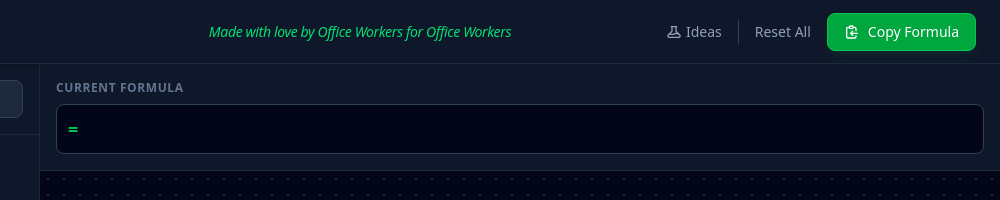
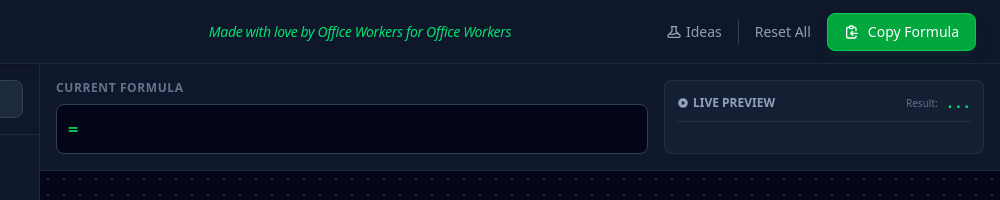
Before and after one commit to offixe-wrk/formula-wizard, a plain HTML site: page index.html in a window 1280 px wide. Shown: the top 200 px of the page, 280-1280 px from the left. Drawn offline with nearby package versions, Linux system fonts and the light colour scheme.

Commit message:
feat: enhance result preview with live data display

```diff
--- a/index.html
+++ b/index.html
@@ -83,17 +83,40 @@
         <!-- Main Area: Builder -->
         <main class="flex-1 flex flex-col bg-slate-950 relative overflow-hidden">
 
-            <!-- Result Preview Bar -->
+            <!-- Result Preview & Live Data Bar -->
             <div class="bg-slate-900 border-b border-slate-800 p-4 shadow-sm shrink-0 z-10">
-                <label class="block text-xs font-semibold text-slate-500 uppercase tracking-wider mb-2">Current
-                    Formula</label>
-                <div class="relative group">
-                    <div class="absolute inset-y-0 left-0 pl-3 flex items-center pointer-events-none">
-                        <span class="text-green-500 font-bold text-lg">=</span>
+                <div class="flex flex-col lg:flex-row gap-4">
+                    <!-- Formula Output -->
+                    <div class="flex-1 min-w-0">
+                        <label class="block text-xs font-semibold text-slate-500 uppercase tracking-wider mb-2">Current Formula</label>
+                        <div class="relative group">
+                            <div class="absolute inset-y-0 left-0 pl-3 flex items-center pointer-events-none">
+                                <span class="text-green-500 font-bold text-lg">=</span>
+                            </div>
+                            <input type="text" id="formula-result" readonly class="w-full pl-8 pr-4 py-3 bg-slate-950 border border-slate-700 rounded-lg font-mono text-slate-300 focus:outline-none focus:ring-2 focus:ring-green-500/50 focus:border-green-500 select-all cursor-text transition-all group-hover:border-slate-600" value="">
+                        </div>
                     </div>
-                    <input type="text" id="formula-result" readonly
-                        class="w-full pl-8 pr-4 py-3 bg-slate-950 border border-slate-700 rounded-lg font-mono text-slate-300 focus:outline-none focus:ring-2 focus:ring-green-500/50 focus:border-green-500 select-all cursor-text transition-all group-hover:border-slate-600"
-                        value="">
+                    <!-- Live Data Preview -->
+                    <div class="w-full lg:w-80 bg-slate-800/50 rounded-lg border border-slate-700/50 p-3">
+                        <div class="flex justify-between items-center mb-2 pb-2 border-b border-slate-700/50">
+                            <h4 class="text-xs font-bold text-slate-400 uppercase flex items-center gap-1">
+                                <svg xmlns="http://www.w3.org/2000/svg" class="h-3 w-3" viewBox="0 0 20 20" fill="currentColor">
+                                    <path fill-rule="evenodd"
+                                        d="M10 18a8 8 0 100-16 8 8 0 000 16zM9.555 7.168A1 1 0 008 8v4a1 1 0 001.555.832l3-2a1 1 0 000-1.664l-3-2z"
+                                        clip-rule="evenodd" />
+                                </svg>
+                                Live Preview
+                            </h4>
+                            <div class="flex items-center gap-2">
+                                <span class="text-[10px] text-slate-500">Result:</span>
+                                <span id="live-preview-result" class="text-green-400 font-mono font-bold text-sm">...</span>
+                            </div>
+                        </div>
+                        <div id="live-preview-container" class="grid grid-cols-2 gap-2">
+                            <!-- Inputs injected by JS -->
+                        </div>
+                    </div>
+
                 </div>
             </div>
 
```
